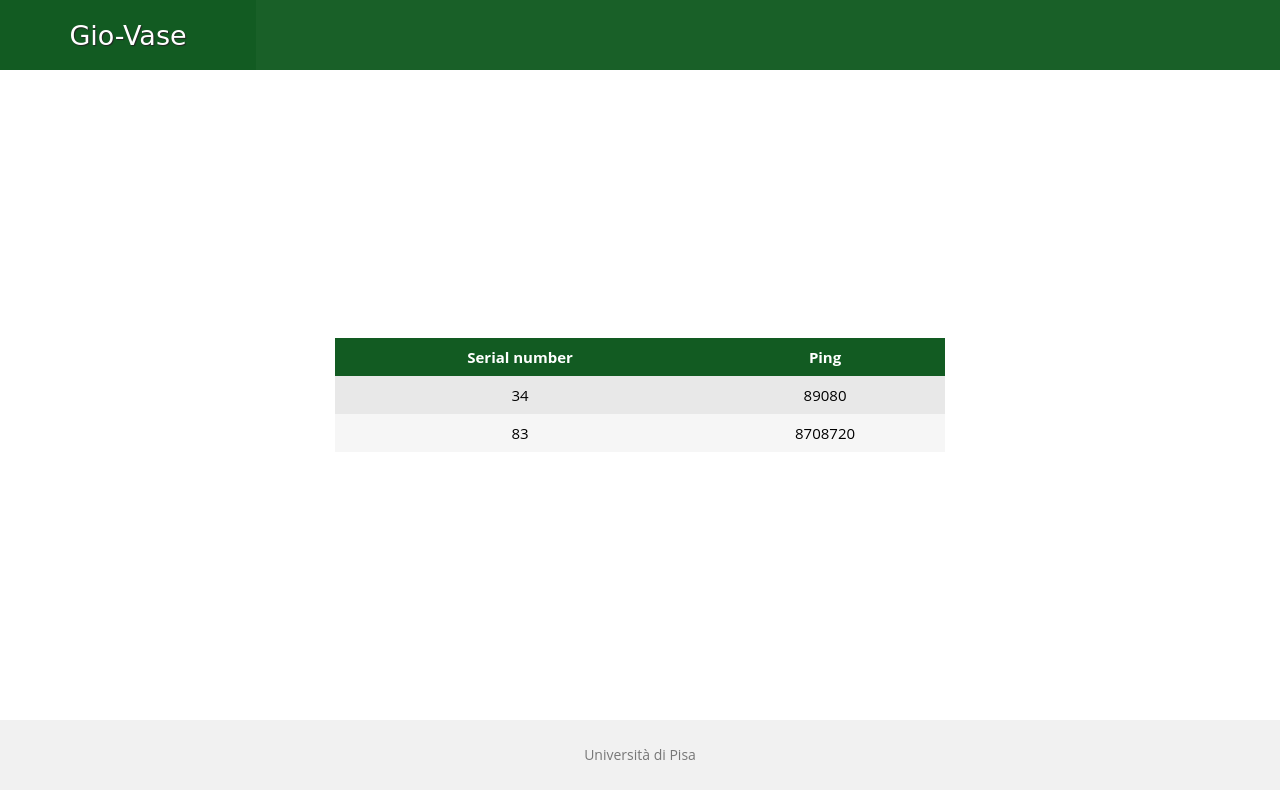
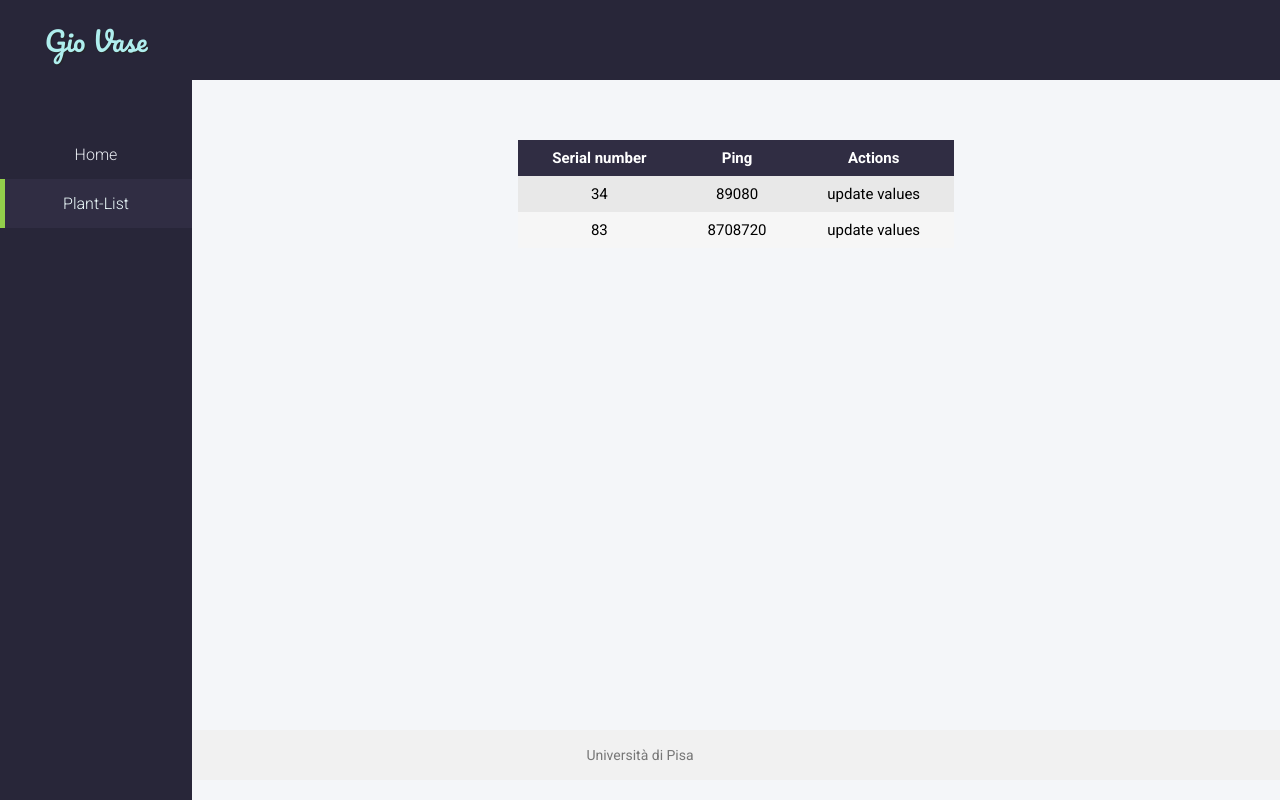
Before and after one commit to Monicamico/Tesi, a Flask app: page /plants in a window 1280 px wide. Run offline with Flask 2, Linux system fonts and the light colour scheme; data comes from the database, SQL or seed files in the repository; both versions use the stored data as it was after the commit.

Commit message:
creata pagina principale dashboard

```diff
--- a/dashboard/home.py
+++ b/dashboard/home.py
@@ -31,6 +31,7 @@ def delete_plant_id():
     delete_plant(data['serial'])
     return "ok"
 
-@homepage.route("/home")
+
+@homepage.route('/')
 def home_page():
     return render_template('home.html', title="Gio-Vase")
--- a/dashboard/static/stile.css
+++ b/dashboard/static/stile.css
@@ -1,11 +1,69 @@
+@import url("https://fonts.googleapis.com/css?family=Roboto:100,300,400,500,700");
+@import url("https://fonts.googleapis.com/css?family=Pacifico&display=swap");
+
+* {
+  box-sizing: border-box; }
 
 body {
-    padding: 0px;
     margin: 0px;
+  	font-family: 'Roboto', sans-serif;
+	background-color: #F4F6F9;
     min-width: 900px;/*Larghezza minima della pagina web*/
     min-height: 500px;
-    font-family: 'Open Sans', sans-serif;
 }
+
+#sideMenu {
+    z-index: 0;
+    background: #282639;
+    width: 15%;
+    position: absolute;
+    top: 0;
+    left: 0;
+    bottom: 0;
+    } #sideMenu #logo {
+        margin-top: 5px;
+        height: 70px;
+        font-family: 'Pacifico', cursive;
+        color: #AFEEEE;
+        font-size: 27px;/*Dimensione del font*/
+        text-align: center;/*Centra il testo orizzontalmente*/
+        align-content: center;
+        text-shadow: 1px 1px 1px #252525;/*Testo ombreggiato*/
+      }
+        #sideMenu nav {
+        margin-top: 5px;
+        padding-top: 50px;
+      }
+        #sideMenu nav a {
+          display: block;
+          color: #EAEDF3;
+          text-decoration: none;
+          padding: 15px 30px;
+          font-weight: 300;
+          transition: all 0.3s ease-in-out;
+        }
+          #sideMenu nav a:hover {
+            border-left: 5px solid #00CED1;
+            background: #302D43;
+            padding: 15px 30px 15px 25px;
+          }
+          #sideMenu nav a .fas {
+            color: #EAEDF3;
+            font-size: 1.4rem;
+            margin-right: 0.8rem;
+            display: inline-block;
+            width: 30px;
+            position: relative;
+            top: 2px;
+          }
+          #sideMenu nav a.active {
+              border-left: 5px solid #92CF4B;
+              color: #F0FFFF;
+              background: #302D43;
+              padding: 15px 30px 15px 25px;
+          }
+          #sideMenu nav a.active .fas {
+              color: #92CF4B; }
 
 
 /******INIZIO HEADER******/
@@ -13,27 +71,14 @@ body {
 /*
  * Stile contenitore superiore che include il logo dell'azienda ed il menu dei gruppi (header)
  */
-body>header {
+header {
+    font-family: 'Pacifico', cursive;
+    color: #aaf1e3;
+    background: #282639;
+    text-shadow: 1px 1px 1px #302D43;/*Testo ombreggiato*/
     font-size: 13px;
-    height: 70px;/*Altezza contenitore superiore (Dovrà contenere: NomeAzienda e Menu Gruppi)*/
-    background: rgba(18, 91, 34, 0.97);/*Colore sfondo*/
-}
-
-/*
- * Stile contenitore logo
- */
-header>#logo {
-    background: #125b22;/*Colore sfondo contenitore logo*/
-    width: 20%;
-    height: 70px;
-    min-width: 250px;
-    color: #fff;/*Colore testo: Nome Azienda*/
-    font-family: 'Carter One', cursive;/*Famiglia del font -Importato da GoogleFont-*/
-    font-size: 27px;/*Dimensione del font*/
-    text-align: center;/*Centra il testo orizzontalmente*/
-    align-content: center;
-    text-shadow: 1px 1px 1px #252525;/*Testo ombreggiato*/
-    padding: 0px;/*Annulla i margini interni*/
+    z-index: 1;
+    height: 80px; /*Altezza contenitore superiore (Dovrà contenere: NomeAzienda e Menu Gruppi)*/
 }
 
 /******FINE HEADER******/
@@ -47,7 +92,6 @@ header>#logo {
 div#page {
     display: flex;
     align-items: stretch;
-    font-size: 0px;
     text-align: center;
     height: 650px;
 }
@@ -55,20 +99,21 @@ div#page {
 /*
  * Stile contenitore principale della pagina web
  */
-div#page>main {
+div#page>main{
+    margin-left: 15%;
     width: calc( 75% - 20px );
     text-align: center;
     font-min-size: 13px;
     flex-grow: 1;
-    margin: auto;
-    padding: 30px; /*Bordo interno*/
 }
 
 /*
  * Stile tabella
  */
 div#page>main>table {
-    width: 50%;
+    margin-top: 60px;
+    margin-bottom: 30px;
+    width: 40%;
     border: 10px;
     border-collapse: collapse;
     font-size: 15px;
@@ -79,7 +124,7 @@ div#page>main>table th, tr, td {
 }
 
 div#page>main>table th {
-    background-color: #125b22;
+    background: #302D43;
     color: #fff;
 }
 
@@ -95,20 +140,19 @@ div#page>main>table tr:nth-child(even){
  * Stile dei bottoni
  */
 div#page>main>button {
-	background-image: linear-gradient( #125b22, #131313);
-	color: rgba(177, 255, 195, 0.47);
-	border: 1px solid #044925;
+	background-image: linear-gradient( #00CED1, #282639);
+	color: #AFEEEE;
+	border: 1px solid #AFEEEE;
 	border-radius: 5px;
 	font-size: 15px;
 }
 
 div#page>main>button:hover {
-	border: 1px solid #125b22;
+	border: 1px solid #AFEEEE;
 }
 
 div#page>main>button:active {
-	background-image: linear-gradient( #125b22, #044925);
-	border: 1px solid #b1ffc3;
+
 }
 
 /*
@@ -263,12 +307,13 @@ fieldset:active {
 /*
  * Stile contenitore inferiore (footer)
  */
-body>footer {
+footer {
+    padding-bottom: 2px;
     background: #f1f1f1;
     color: #777;
     font-size: 14px;
-    height: 70px;
-    line-height: 70px;
+    height: 50px;
+    line-height: 50px;
     text-align: center;
 }
 
--- a/dashboard/templates/layout.html
+++ b/dashboard/templates/layout.html
@@ -2,16 +2,14 @@
 <html>
 
   <head>
-    <link rel="stylesheet" type="text/css" href="../static/stile.css" >
+      <link href="{{ url_for('static', filename='stile.css') }}" rel="stylesheet" type="text/css">
   </head>
 
+  <header>
+  </header>
+
+
   <body>
-   <header>
-      <div id="logo">
-          Gio-Vase
-      </div>
- </header>
-  </body>
 
       <div id="page">
         <meta charset="utf-8">
@@ -22,6 +20,9 @@
             {% endblock %}
         </main>
       </div>
+
+  </body>
+
+
  <footer> Università di Pisa</footer>
-
 </html>
--- a/dashboard/templates/plants.html
+++ b/dashboard/templates/plants.html
@@ -3,30 +3,38 @@
 
 {% extends 'layout.html' %}
 
-<head>
-    <link href="{{ url_for('static', filename='stile.css') }}" rel="stylesheet" type="text/css">
-</head>
 
-<div id="box">
  {% block content %}
 
+    <section id="sideMenu">
+      <section id="logo">
+          Gio Vase
+      </section>
+      <nav>
+        <a href="http://127.0.0.1:5000/">Home</a>
+        <a href="http://127.0.0.1:5000/plants"  class="active"> Plant-List</a>
+      </nav>
+  </section>
 
-        <table class="greenTable" id="plant.id" align="center">
+    <table id="plant.id" align="center">
     <thead>
     <tr>
         <th> Serial number</th>
-            <th> Ping</th>
+        <th> Ping </th>
+        <th> Actions </th>
     </tr>
     </thead>
      <tbody>
      {% for plant in plants: %}
        <tr>
-               <td> {{ plant.id }} </td><td> {{ plant.ping }}</td>
+           <td> {{ plant.id }} </td>
+           <td> {{ plant.ping }}</td>
+           <td> update values </td>
        </tr>
     {% endfor %}
      </tbody>
     </table>
+
 {% endblock %}
 
-</div>
 </html>
```
Also changed, not shown: dashboard/templates/home.html (+12 -0 lines), dashboard/giovase.db. Lines whose indentation alone changed are shown as unchanged.
